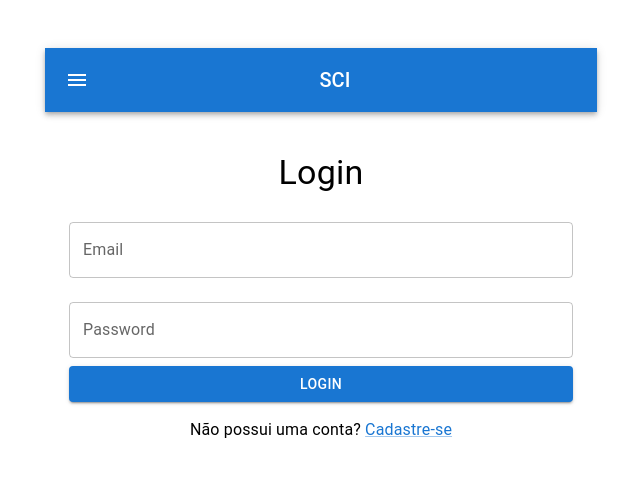
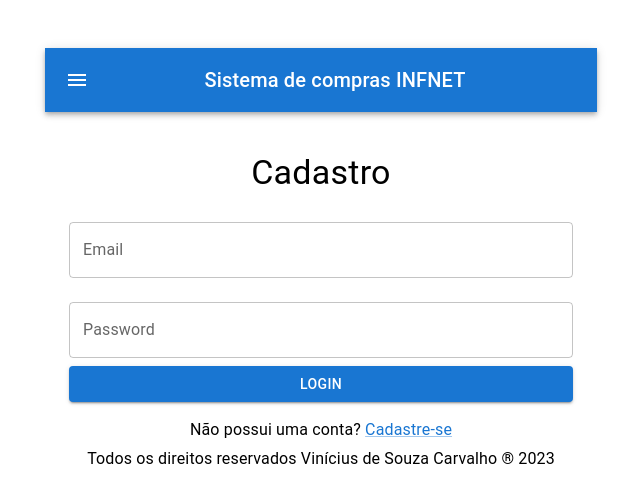
Before and after one commit to viniinf/WelllitOutlyingReference, a React (Vite) app: page / in a window 1280 px wide. Shown: the top 502 px of the page, without its empty margins (319-959 px from the left). Built offline with nearby package versions, Linux system fonts and the light colour scheme.

Commit message:
Testes realizados

```diff
--- a/index.html
+++ b/index.html
@@ -4,7 +4,7 @@
     <meta charset="UTF-8" />
     <link rel="icon" type="image/svg+xml" href="/favicon.svg" />
     <meta name="viewport" content="width=device-width, initial-scale=1.0" />
-    <title>React + TypeScript + Replit</title>
+    <title>Sistema de compras INFNET</title>
   </head>
   <body>
     <div id="root"></div>
--- a/src/components/Auth/Login.jsx
+++ b/src/components/Auth/Login.jsx
@@ -100,7 +100,7 @@ const Login = () => {
     <Container maxWidth="sm">
       <Box sx={{ textAlign: 'center', marginTop: '40px' }}>
         <Typography variant="h4" component="h1" gutterBottom>
-          Login
+          Cadastro
         </Typography>
         <form onSubmit={handleLogin}>
           <TextField
@@ -142,12 +142,17 @@ const Login = () => {
           </Button>
         </form>
         {!showSignUp ? (
+          <>
             <Typography variant="body1" sx={{ marginTop: '16px' }}>
               Não possui uma conta?{' '}
               <Link href="#" onClick={handleToggleSignUp}>
                 Cadastre-se
               </Link>
             </Typography>
+            <Typography variant="body1" sx={{ marginTop: '5px' }}>
+              Todos os direitos reservados Vinícius de Souza Carvalho ® 2023
+            </Typography>
+          </>
         ) : (
           <Button onClick={handleSignUp} variant="contained" fullWidth>
             Cadastrar
--- a/src/components/Contacts/FormularioFornecedor.jsx
+++ b/src/components/Contacts/FormularioFornecedor.jsx
@@ -15,6 +15,7 @@ const generateFakeData = () => {
   const ceps = ['12345-678', '67890-123', '45678-901', '90123-456'];
   const cidades = ['Cidade A', 'Cidade B', 'Cidade C', 'Cidade D'];
   const estados = ['Estado A', 'Estado B', 'Estado C', 'Estado D'];
+  const paises = ['País A', 'País B', 'País C', 'País D'];
 
   const randomIndex = Math.floor(Math.random() * 4);
 
@@ -29,6 +30,7 @@ const generateFakeData = () => {
     cep: ceps[randomIndex],
     cidade: cidades[randomIndex],
     estado: estados[randomIndex],
+    pais: paises[randomIndex],
   };
 };
 
@@ -44,6 +46,7 @@ const FormularioFornecedor = ({ adicionarFornecedor }) => {
   const [cep, setCep] = useState('');
   const [cidade, setCidade] = useState('');
   const [estado, setEstado] = useState('');
+  const [pais, setPais] = useState('');
 
   const handleSubmit = async (event) => {
     event.preventDefault();
@@ -59,6 +62,7 @@ const FormularioFornecedor = ({ adicionarFornecedor }) => {
       cep,
       cidade,
       estado,
+      pais,
     };
 
     try {
@@ -75,6 +79,7 @@ const FormularioFornecedor = ({ adicionarFornecedor }) => {
       setCep('');
       setCidade('');
       setEstado('');
+      setPais('');
     } catch (error) {
       console.log('Erro ao adicionar fornecedor:', error);
     }
@@ -119,6 +124,7 @@ const FormularioFornecedor = ({ adicionarFornecedor }) => {
         setCep(data.cep);
         setCidade(data.cidade);
         setEstado(data.estado);
+        setPais(data.pais);
       });
     } catch (error) {
       console.log('Erro ao obter dados do fornecedor:', error);
@@ -140,6 +146,7 @@ const FormularioFornecedor = ({ adicionarFornecedor }) => {
       cep,
       cidade,
       estado,
+      pais,
     };
 
     try {
@@ -161,6 +168,7 @@ const FormularioFornecedor = ({ adicionarFornecedor }) => {
       setCep('');
       setCidade('');
       setEstado('');
+      setPais('');
     } catch (error) {
       console.log('Erro ao atualizar fornecedor:', error);
     }
@@ -178,6 +186,7 @@ const FormularioFornecedor = ({ adicionarFornecedor }) => {
     setCep(fakeData.cep);
     setCidade(fakeData.cidade);
     setEstado(fakeData.estado);
+    setPais(fakeData.pais);
   };
 
   useEffect(() => {
@@ -258,6 +267,7 @@ const FormularioFornecedor = ({ adicionarFornecedor }) => {
             onChange={(event) => setEstado(event.target.value)}
             required
           />
+
           <button type="submit">
             <Add />
             Adicionar Fornecedor
@@ -295,13 +305,9 @@ const FormularioFornecedor = ({ adicionarFornecedor }) => {
             <strong>CEP:</strong> {fornecedor.cep}<br/>
             <strong>Cidade:</strong> {fornecedor.cidade}<br/>
             <strong>Estado:</strong> {fornecedor.estado}<br/>
+            <strong>País:</strong> {fornecedor.pais}<br/>
             <button type="button" onClick={() => handleExcluirFornecedor(fornecedor.id)}>
               <Delete />
-              Excluir
-            </button>
-            <button type="button" onClick={() => handleEditarFornecedor(fornecedor.id)}>
-              <Edit />
-              Editar
             </button>
           </div>
         ))}
--- a/src/components/Layout/Navigation.jsx
+++ b/src/components/Layout/Navigation.jsx
@@ -39,7 +39,7 @@ const Navigation = ({ userType }) => {
           <MenuIcon />
         </IconButton>
         <Typography variant="h6" component="div" sx={{ flexGrow: 1 }}>
-          SCI
+          Sistema de compras INFNET
         </Typography>
       </Toolbar>
       <Drawer anchor="left" open={drawerOpen} onClose={toggleDrawer}>
```
Lines whose indentation alone changed are shown as unchanged.
